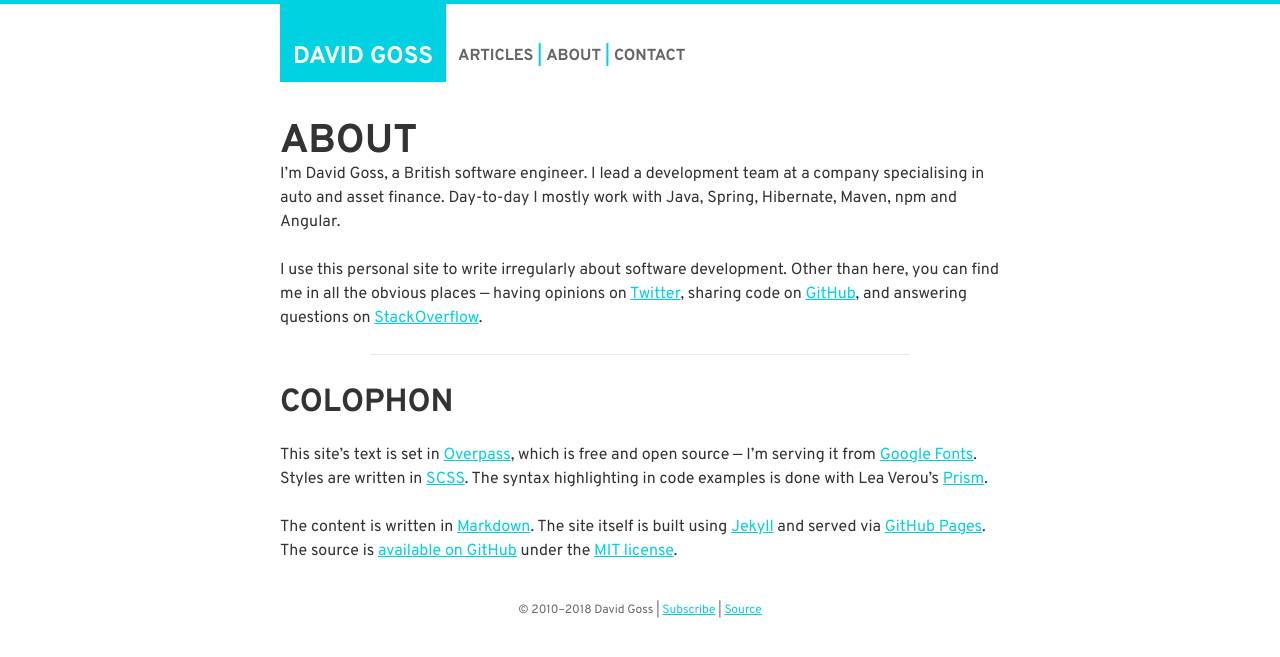
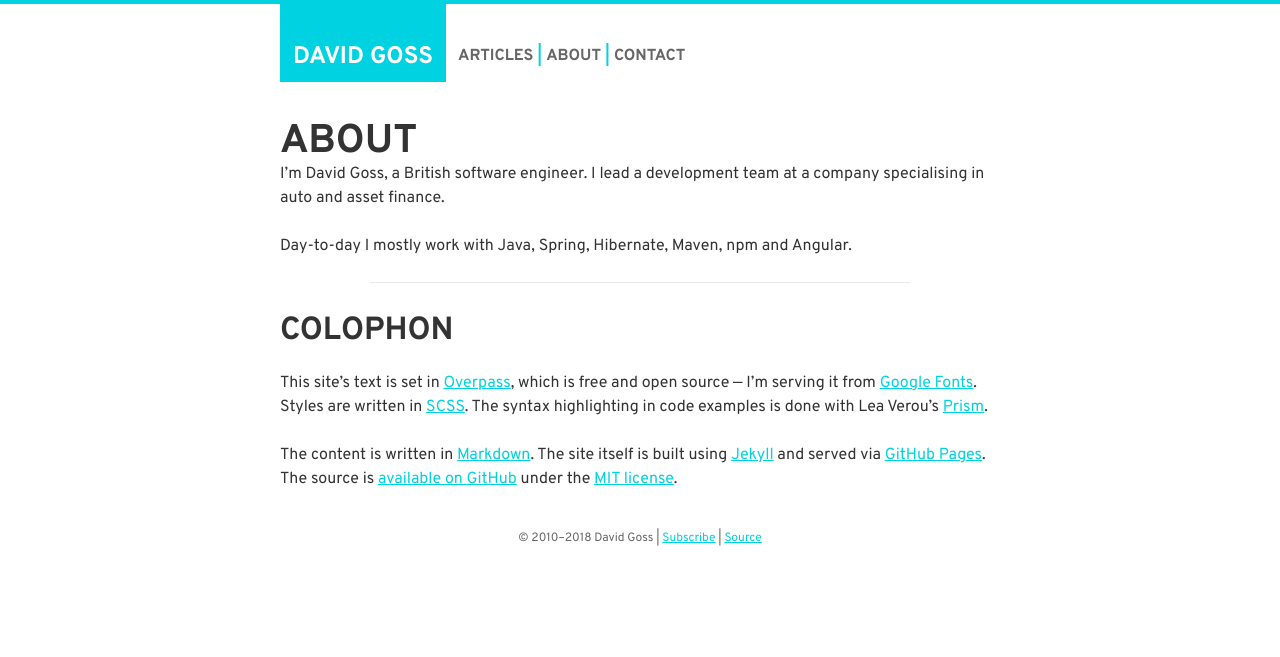
Before and after one commit to davidjgoss/davidjgoss.co, a Jekyll site: the page built from about.md, in a window 1280 px wide. Shown: the top 657 px of the page. Built offline with Jekyll 4.4.1, drawn with Linux system fonts in a browser that asks for light colours; some web fonts are replaced.

Commit message:
try again

```diff
--- a/about.md
+++ b/about.md
@@ -4,9 +4,9 @@ title: About
 permalink: /about/
 ---
 
-I'm David Goss, a British software engineer. I lead a development team at a company specialising in auto and asset finance. Day-to-day I mostly work with Java, Spring, Hibernate, Maven, npm and Angular.
+I'm David Goss, a British software engineer. I lead a development team at a company specialising in auto and asset finance.
 
-I use this personal site to write irregularly about software development. Other than here, you can find me in all the obvious places --- having opinions on [Twitter](http://twitter.com/davidjgoss), sharing code on [GitHub](http://github.com/davidjgoss), and answering questions on [StackOverflow](http://stackoverflow.com/users/2235953/david-goss).
+Day-to-day I mostly work with Java, Spring, Hibernate, Maven, npm and Angular.
 
 - - -
 
```
